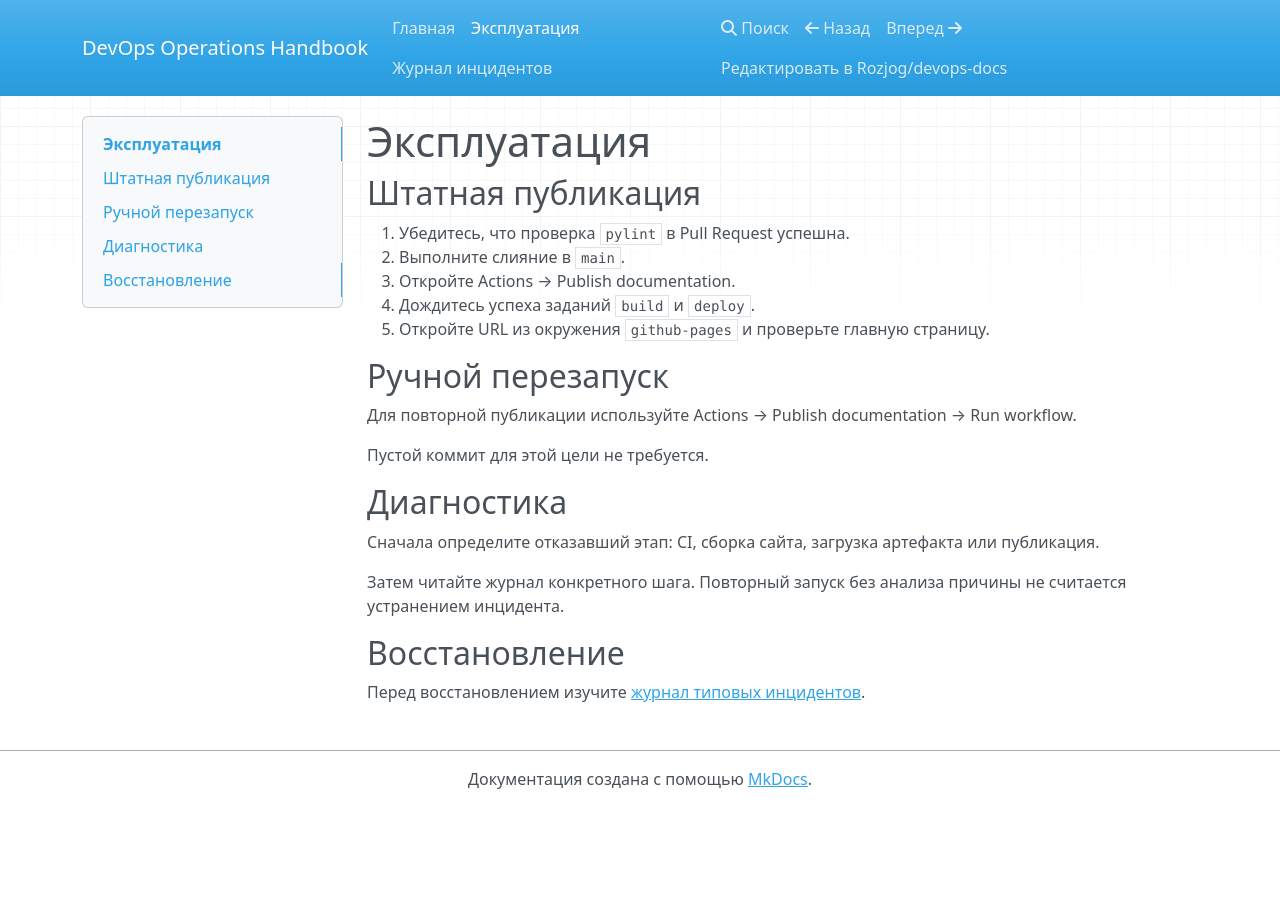
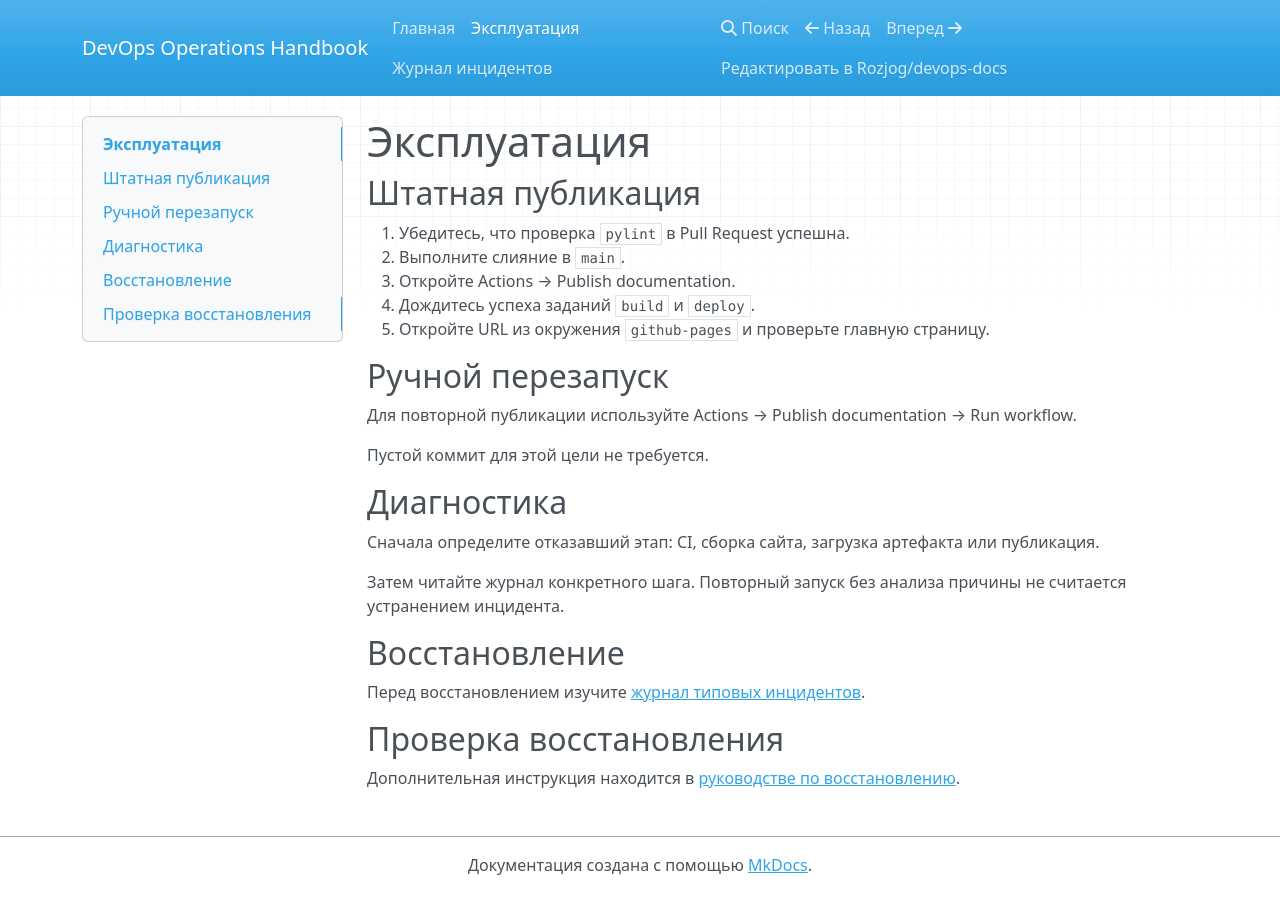
Before and after one commit to Rozjog/devops-docs, an MkDocs documentation site: the page built from docs/runbook.md, in a window 1280 px wide. Built offline with MkDocs 1.6.1, drawn with Linux system fonts in a browser that asks for light colours; nearby versions of some CDN libraries.

Commit message:
docs: add recovery reference

```diff
--- a/docs/runbook.md
+++ b/docs/runbook.md
@@ -24,3 +24,7 @@
 ## Восстановление
 
 Перед восстановлением изучите [журнал типовых инцидентов](incidents.md).
+
+## Проверка восстановления
+
+Дополнительная инструкция находится в [руководстве по восстановлению](missing-page.md).
```
